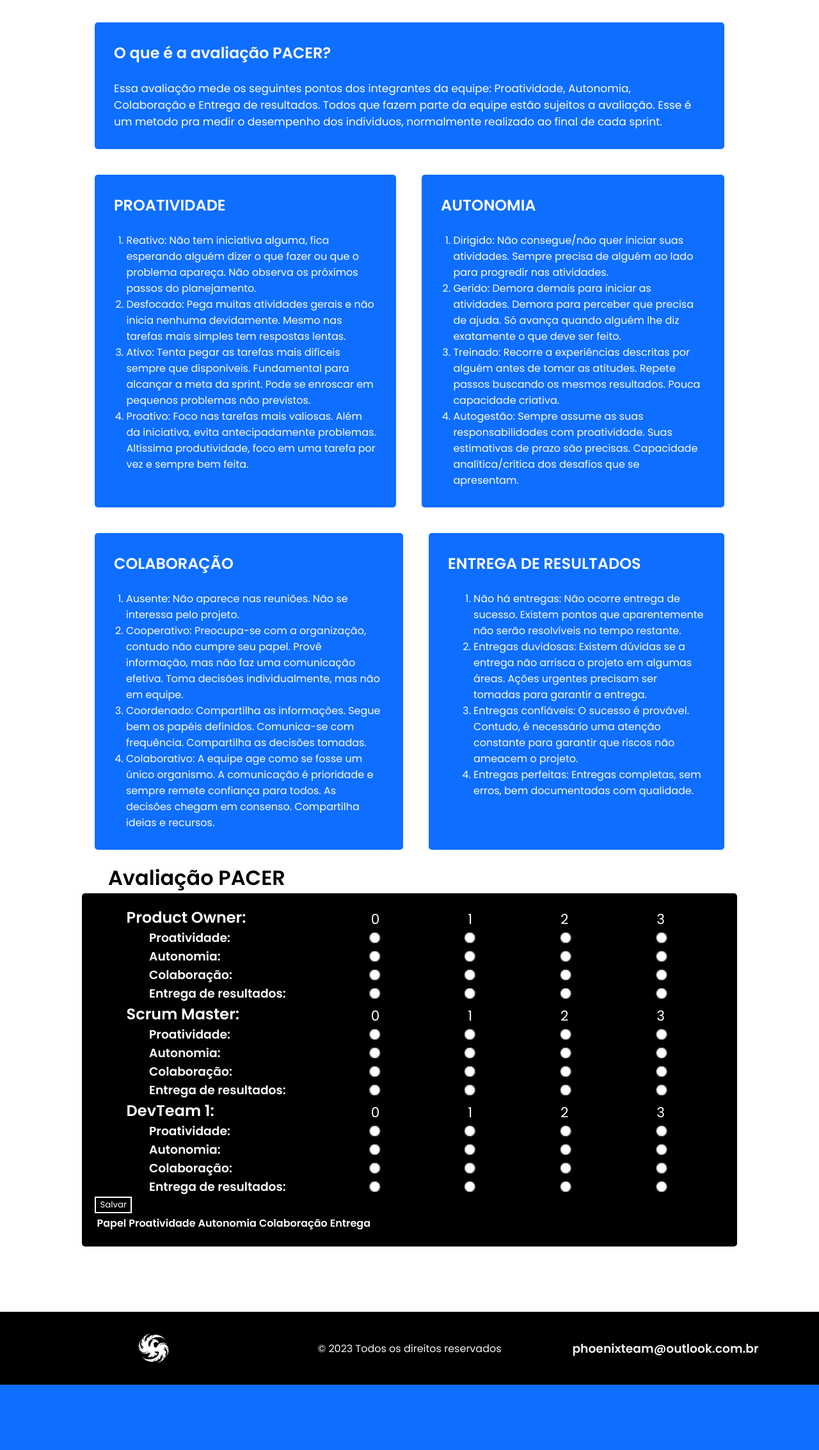
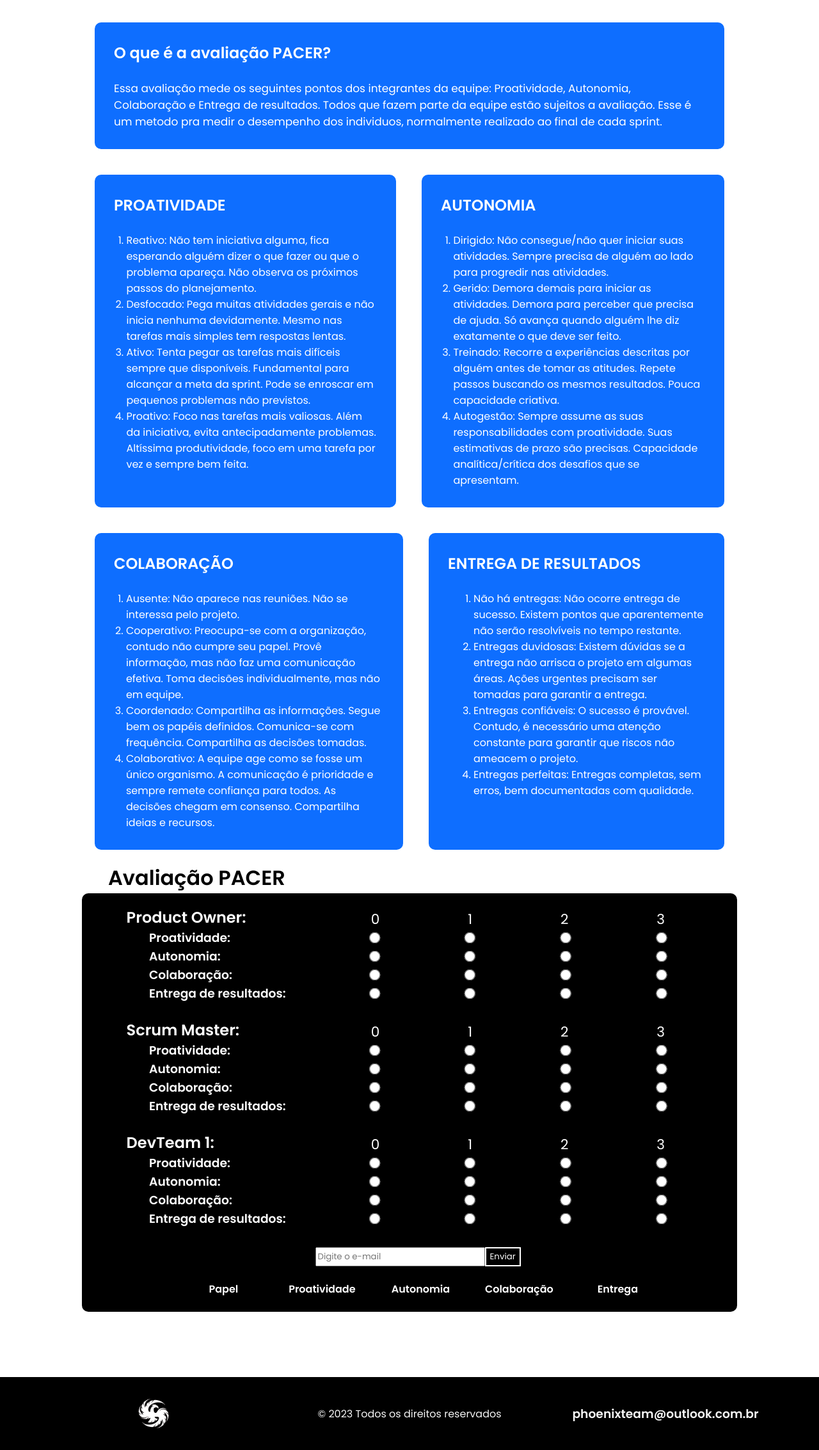
Before and after one commit to Phoenix-Team-Fatec/ScrumTutor, a Flask app: page /Pacer in a window 1280 px wide. Shown: the part 65-2331 px from the top of the page at 64% size. Before the commit the page ends 2229 px from the top, so only its background shows below. Run offline with Flask 3, Linux system fonts and the light colour scheme; lists and menus that the app fills with data are empty.

Commit message:
Finalizada avaliação PACER
centralizado itens, colocado parte de email e botao enviar

```diff
--- a/SPRINT 2/app.py
+++ b/SPRINT 2/app.py
@@ -59,24 +59,24 @@ def criar():
     msg = Message("Avaliação", sender="noreply@app.com", recipients=["phoenix.team.sjc@gmail.com"])
     # Conteúdo da tabela HTML incorporado como uma string
     html_content = """
-    <table>
+     <table style="border-collapse: collapse; width: 100%;">
         <thead>
             <tr>
-                <th>papel</th>
-                <th>proatividade</th>
-                <th>autonomia</th>
-                <th>colaboracao</th>
-                <th>entrega</th>
+                <th style="border: 1px solid black; padding: 8px; text-align: center; background-color: #f2f2f2;">papel</th>
+                <th style="border: 1px solid black; padding: 8px; text-align: center; background-color: #f2f2f2;">proatividade</th>
+                <th style="border: 1px solid black; padding: 8px; text-align: center; background-color: #f2f2f2;">autonomia</th>
+                <th style="border: 1px solid black; padding: 8px; text-align: center; background-color: #f2f2f2;">colaboracao</th>
+                <th style="border: 1px solid black; padding: 8px; text-align: center; background-color: #f2f2f2;">entrega</th>
             </tr>
         </thead>
         <tbody>
             {% for item in listas %}
             <tr>
-                <td>{{ item.papel }}</td>
-                <td>{{ item.proatividade }}</td>
-                <td>{{ item.autonomia }}</td>
-                <td>{{ item.colaboracao }}</td>
-                <td>{{ item.entrega }}</td>
+                <td style="border: 1px solid black; padding: 8px; text-align: center;">{{ item.papel }}</td>
+                <td style="border: 1px solid black; padding: 8px; text-align: center;">{{ item.proatividade }}</td>
+                <td style="border: 1px solid black; padding: 8px; text-align: center;">{{ item.autonomia }}</td>
+                <td style="border: 1px solid black; padding: 8px; text-align: center;">{{ item.colaboracao }}</td>
+                <td style="border: 1px solid black; padding: 8px; text-align: center;">{{ item.entrega }}</td>
             </tr>
             {% endfor %}
         </tbody>
--- a/SPRINT 2/static/CSS/style.css
+++ b/SPRINT 2/static/CSS/style.css
@@ -171,7 +171,7 @@ nav{
 }
 .h2_pacer{
     margin-left: 0%;
-    border-radius: 12px;
+    border-radius: 15px;
     color: #ffffff;
 }
 .h3_pacer{
@@ -202,7 +202,7 @@ nav{
     padding: 2%;
     margin-bottom: 10%;
     background-color: black;
-    border-radius: 5px;
+    border-radius: 10px;
 }
 .ol_pacer{
     display: flex;
@@ -211,12 +211,10 @@ nav{
     margin-left: -5%;
 }
 .card_dois{
-
     display: grid;
     grid-template-columns: auto auto auto auto;
 }
 .card_restante{
-
     display: grid;
     grid-template-columns: auto auto auto auto;
 }
@@ -224,7 +222,7 @@ nav{
     justify-content: center;
     display: flex;
     background-color:rgb(14, 110, 255);
-    border-radius: 5px;
+    border-radius: 10px;
     margin: 20px ;
     padding: 20px;
     transition: transform 0.3s ease;
@@ -245,6 +243,24 @@ nav{
 .card-content p{
     color: #ffffff;
 }
+td{
+    text-align: center;
+}
+th{
+    width: 150px;
+}
+.email_geral{
+    display: flex;
+    width: 30px;
+    height: 30px;
+    margin-left: 35%;
+    margin-top: 3%;
+    margin-bottom: 2%;
+}
+.tab_notas{
+    display: flex;
+    margin-left: 12.5%;
+}
 .submit{
     justify-content: center;
     background-color: black;
@@ -258,29 +274,9 @@ nav{
     color: black;
 }
 .th_pacer{
+    margin-left: 25%;
     color: white;
 }
-/*
-.card_pacer h2 {
-    font-size: 1.5rem;
-    margin: 0;
-    color: white;
-}
-
-.card_pacer p {
-    font-size: 1rem;
-    color: white;
-}
-
-
-
-.card_pacer h3{
-    font-size: 1rem;
-    color: #ffffff;
-
-}
-
-*/
 
 /* Fim do PACER */
 
--- a/SPRINT 2/templates/pacer.html
+++ b/SPRINT 2/templates/pacer.html
@@ -129,6 +129,7 @@
                                     <input type="radio" id="nota3" name="entrega_po" value="3" required>
                                 </div>
                     </div>
+                    <br>
                     <div class="pacer_card">
                             <h2 class="h2_pacer">Scrum Master:</h2>
                                 <div class="pacer_check">
@@ -182,6 +183,7 @@
                                     <input type="radio" id="nota3" name="entrega_sm" value="3">
                                 </div>
                     </div>
+                    <br>
                     <div class="pacer_card">
                             <h2 class="h2_pacer">DevTeam 1:</h2>
                                 <div class="pacer_check">
@@ -235,8 +237,12 @@
                                     <input type="radio" id="nota3" name="entrega_dt" value="3">
                                 </div>
                     </div>
-                    <button type="submit" class="submit">Salvar</button>
+                    <div class="email_geral">
+                        <input type="email" name="email_destinatario" placeholder="Digite o e-mail">
+                        <button type="submit" class="submit">Enviar</button>
+                    </div>
                 </form>
+                <div class="tab_notas">
                     <table>
                         <thead>
                             <tr>
@@ -247,7 +253,7 @@
                                 <th class="th_pacer">Entrega</th>
                             </tr>
                         </thead>
-                    <tbody>
+                        <tbody class="th_pacer">
                             {% for item in listas %}
                             <tr>
                                 <td>{{ item.papel }}</td>
@@ -260,5 +266,6 @@
                         </tbody>
                     </table>
                 </div>
+                </div>
 
 {% endblock %}
```
Lines whose indentation alone changed are shown as unchanged.
